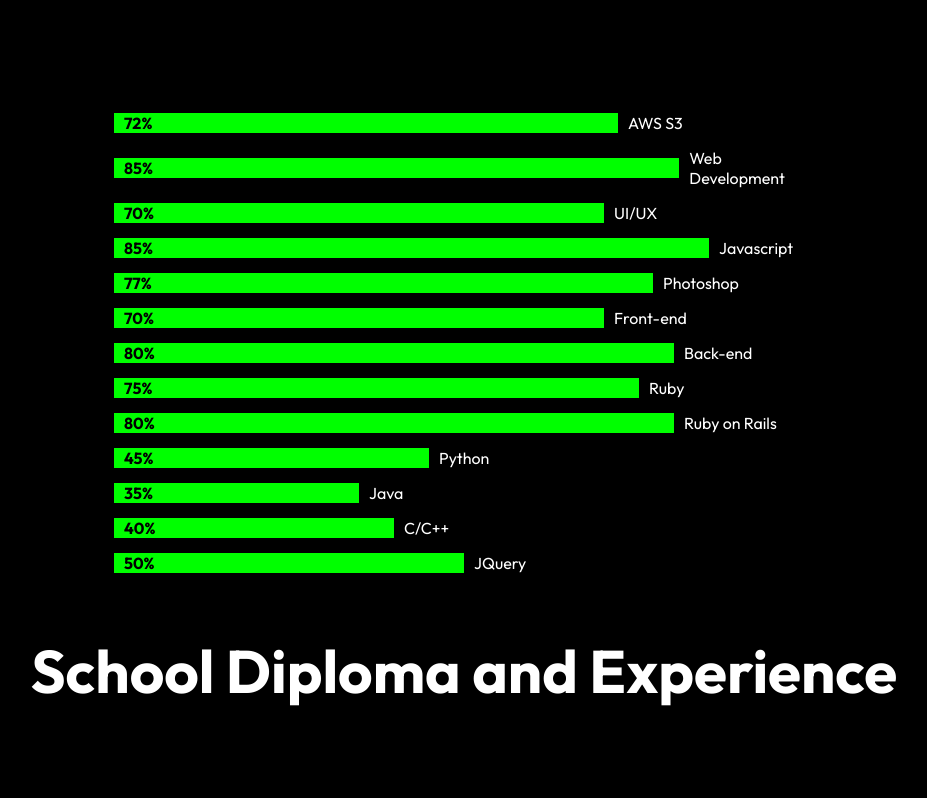
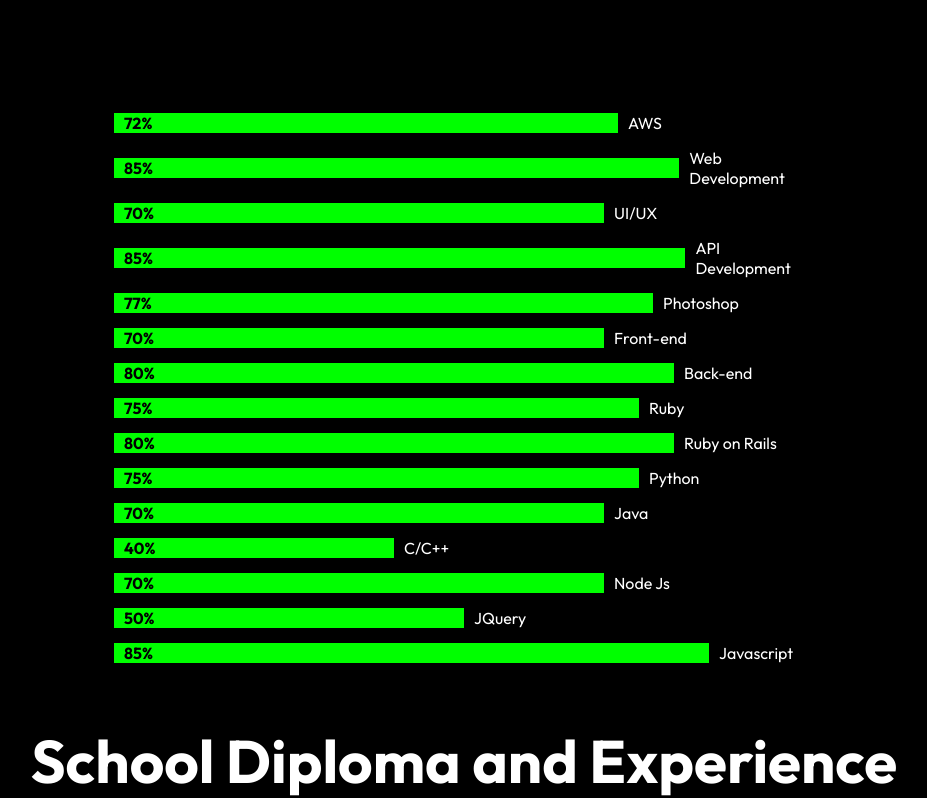
Before and after one commit to Prajay-Chaudhary/Portfolio-website_react, a React (Create React App) app: page /About in a window 1280 px wide. Shown: the part 2003-2801 px from the top of the page, without its empty margins (176-1103 px from the left). Built offline with nearby package versions, Linux system fonts and the light colour scheme; a web font is replaced by a local one.

Commit message:
Update in skills.

```diff
--- a/src/Components/About/AboutContent.js
+++ b/src/Components/About/AboutContent.js
@@ -29,7 +29,7 @@
                   I am committed to making myself available whenever possible, striving to make valuable contributions while ensuring continuous learning and growth.
                 </p>
                 <p className="about_text ">
-                  I identify myself as a proficient full-stack developer, specializing in Ruby on Rails, React JS, and Python.
+                  I identify myself as a proficient full-stack developer, specializing in Java, Python, Node js, Ruby on Rails and React JS .
                   My expertise lies in crafting elegant, user-centric websites and applications that seamlessly blend form and function. With a fervent enthusiasm for creating dynamic, feature-rich web solutions,
                   I am dedicated to delivering a cohesive and enjoyable user experience.
                 </p>
--- a/src/Components/About/ExperienceAndTraining.js
+++ b/src/Components/About/ExperienceAndTraining.js
@@ -70,7 +70,7 @@
 
           <VerticalTimelineElement
             className="vertical-timeline-element--work"
-            date="2019 - 2020"
+            date="2019 - 2022"
             dateClassName="custom-date-color"
             iconStyle={{ background: "#e9d35b", color: "#fff" }}
             icon={<WorkSharpIcon />}
@@ -78,11 +78,22 @@
             <h3 className="vertical-timeline-element-title">
               Perfect Active Solutions Pvt. Ltd, Kathmandu, Nepal
             </h3>
-            <h5 style={{ color: "black" }}>Web Developer</h5>
-            <p style={{ color: "black" }}>- Designed and implemented user interfaces and API for MIS systems using React JS.</p>
-            <p style={{ color: "black" }}>- Used web language HTML, JavaScript, CSS in order to build web applications SQL to store web application data.</p>
-            <p style={{ color: "black" }}>- Revised, update, refactored and debugged code and further improved existing Software.</p>
-            <p style={{ color: "black" }}>- Tested and deployed applications and systems.</p>
+            <h5 style={{ color: "black" }}>Full Stack Web Developer</h5>
+            <p style={{ color: "black" }}>- Create robust, well-documented APIs</p>
+            <p style={{ color: "black" }}>- Data Management</p>
+            <p style={{ color: "black" }}>- Using Modern Front-End Tools React Js and tailwind CSS to Create Attractive Web Applications.</p>
+            <p style={{ color: "black" }}>- Implement security best practices to protect user data and prevent vulnerabilities.</p>
+            <p style={{ color: "black" }}>- Optimization, review and debugging of code</p>
+            <p style={{ color: "black" }}>- UX/UI collaboration for responsive interfaces.</p>
+            <p style={{ color: "black" }}>- Web applications tested and deployed to ensure functionality and reliability.</p>
+            <p style={{ color: "black" }}>- Performance optimization.</p>
+            <p style={{ color: "black" }}>- Background jobs handled asynchronously.</p>
+            <p style={{ color: "black" }}>- Development of clean and modular code.</p>
+            <p style={{ color: "black" }}>- Participation in agile development.</p>
+            <p style={{ color: "black" }}>-Version control for collaborative development (Git).</p>
+            <p style={{ color: "black" }}>-User integration and training.</p>
+            <p style={{ color: "black" }}>-Analysis of customer needs and search for solutions.</p>
+            <p style={{ color: "black" }}>-Integration of third-party APIs.</p>
 
 
 
--- a/src/Components/Data/skills.json
+++ b/src/Components/Data/skills.json
@@ -1,17 +1,19 @@
 {
   "skills": [
-    { "id": 0, "skillName": "AWS S3", "amount": "72" },
+    { "id": 0, "skillName": "AWS", "amount": "72" },
     { "id": 1, "skillName": "Web Development", "amount": "85" },
     { "id": 2, "skillName": "UI/UX", "amount": "70" },
-    { "id": 3, "skillName": "Javascript", "amount": "85" },
+    { "id": 3, "skillName": "API Development", "amount": "85" },
     { "id": 4, "skillName": "Photoshop", "amount": "77" },
     { "id": 5, "skillName": "Front-end", "amount": "70" },
     { "id": 6, "skillName": "Back-end", "amount": "80" },
     { "id": 7, "skillName": "Ruby", "amount": "75" },
     { "id": 8, "skillName": "Ruby on Rails", "amount": "80" },
-    { "id": 9, "skillName": "Python", "amount": "45" },
-    { "id": 10, "skillName": "Java", "amount": "35" },
+    { "id": 9, "skillName": "Python", "amount": "75" },
+    { "id": 10, "skillName": "Java", "amount": "70" },
     { "id": 11, "skillName": "C/C++", "amount": "40" },
-    { "id": 12, "skillName": "JQuery", "amount": "50" }
+    { "id": 12, "skillName": "Node Js", "amount": "70" },
+    { "id": 13, "skillName": "JQuery", "amount": "50" },
+    { "id": 14, "skillName": "Javascript", "amount": "85" }
   ]
 }
```
